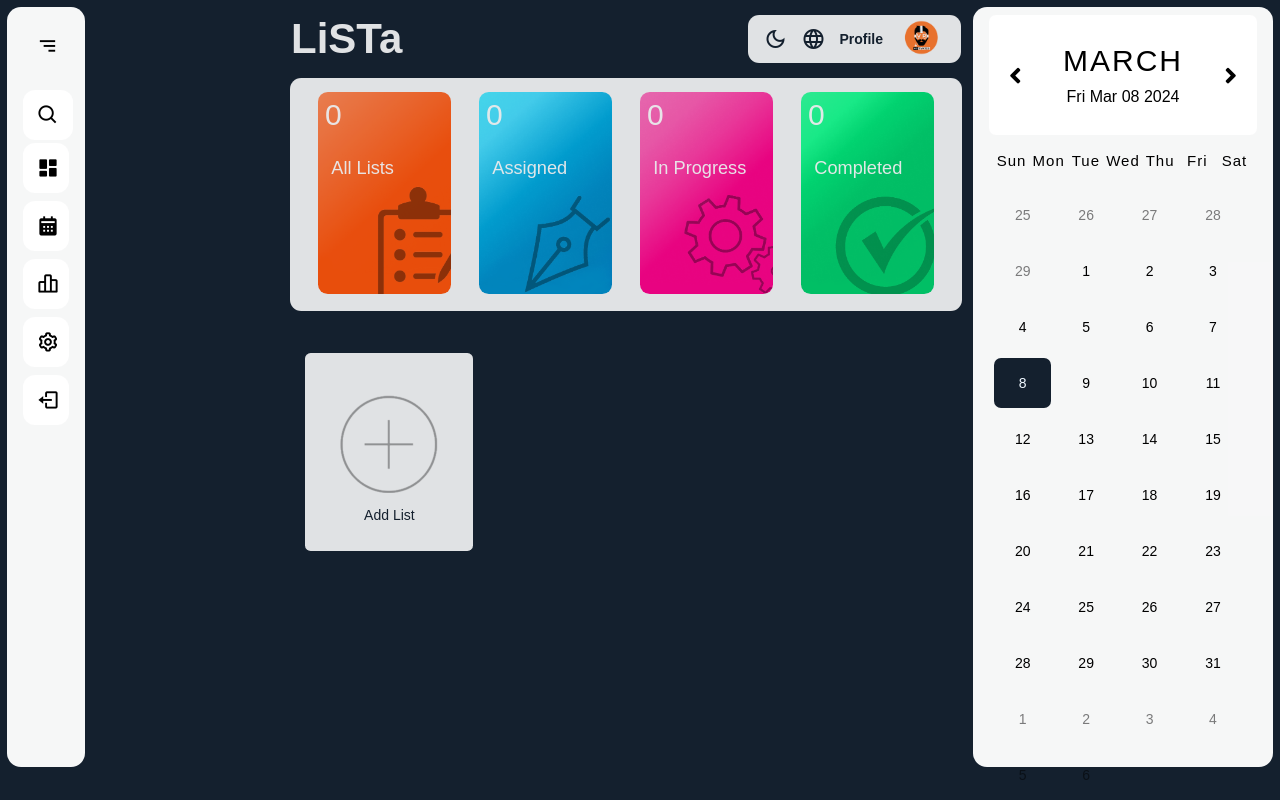
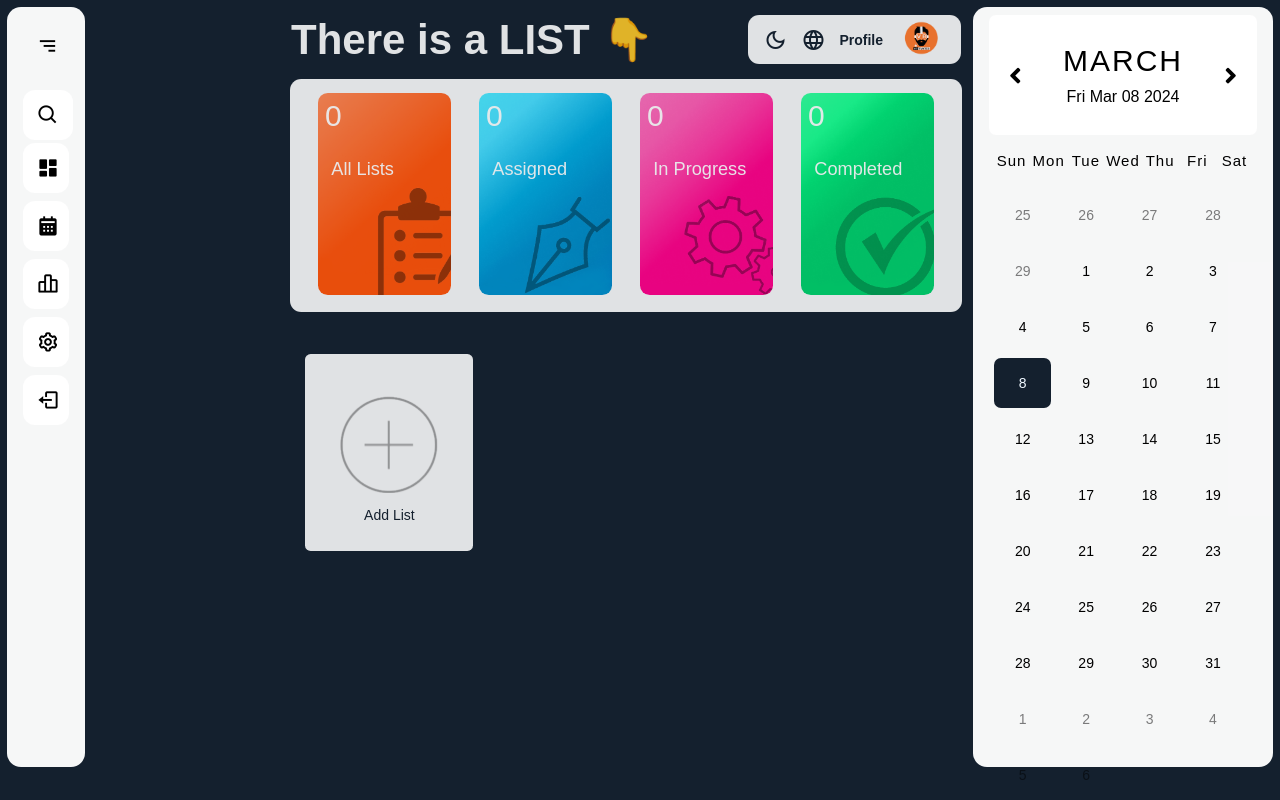
Before and after one commit to ODEH67/ListA_JS, a plain HTML site: page index.html in a window 1280 px wide. Drawn offline with nearby package versions, Linux system fonts and the light colour scheme.

Commit message:
push commit

```diff
--- a/index.html
+++ b/index.html
@@ -24,7 +24,7 @@
 <body>
     <main>
         <header>
-            <p id="namey">LiSTa</p>
+            <p id="namey">There is a LIST 👇</p>
             <ul class="head">
                 <li><a href="#" id="dark_button" class="material-symbols-outlined">dark_mode</a></li>
                 <li><a href="#" class="material-symbols-outlined">language</a></li>
```
